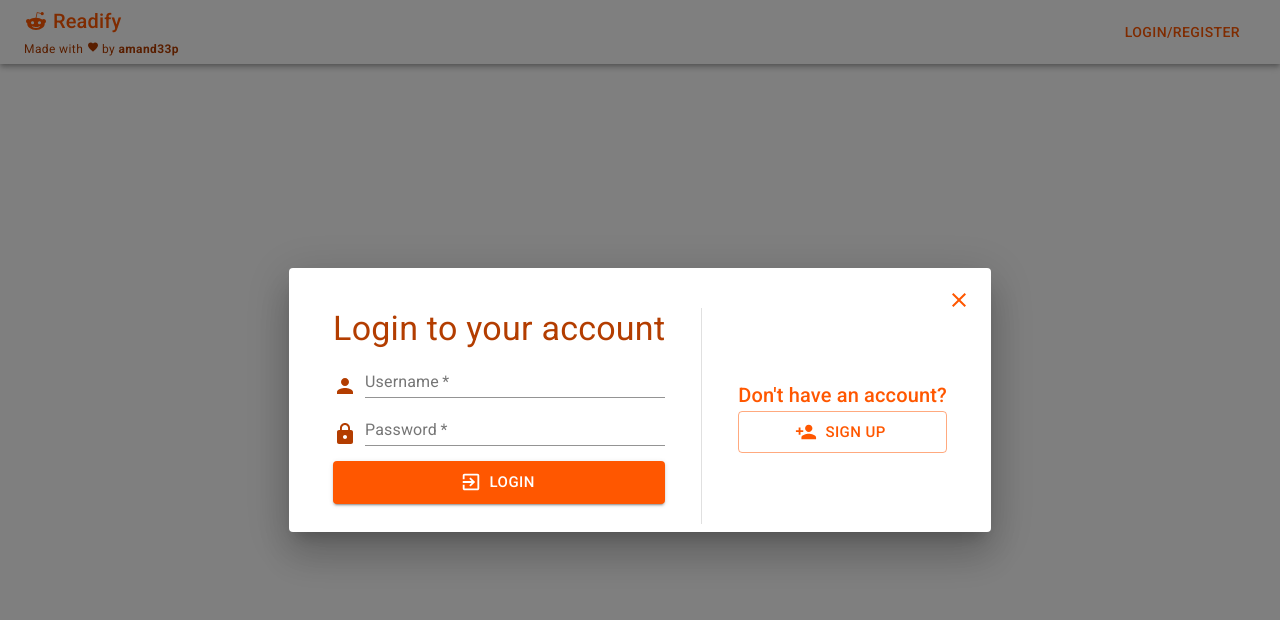
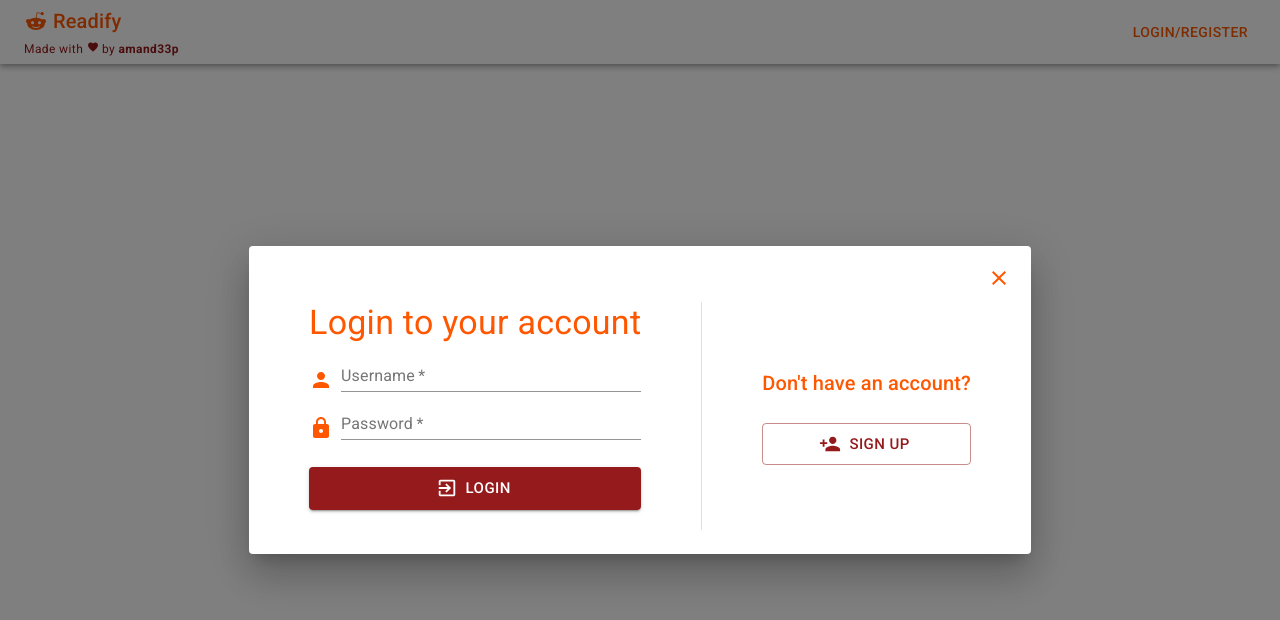
Before and after one commit to snowmandot0520/Reddish_pro, a React (Create React App) app in the folder client/: page / in a window 1280 px wide. Both pictures are taken after a click on the button "LOGIN/REGISTER". Shown: the top 620 px of the page. Built offline with nearby package versions, Linux system fonts and the light colour scheme.

Commit message:
made some changes

```diff
--- a/client/src/App.js
+++ b/client/src/App.js
@@ -23,7 +23,7 @@ const App = () => {
         main: '#FF5700',
       },
       secondary: {
-        main: '#b33d00',
+        main: '#941a1c',
       },
     },
   });
--- a/client/src/components/AuthForm.js
+++ b/client/src/components/AuthForm.js
@@ -66,10 +66,11 @@ const AuthForm = ({ closeModal }) => {
         }
       >
         {({ isSubmitting }) => (
+          <>
             <Form className={classes.form}>
               <Typography
                 variant="h4"
-              color="secondary"
+                color="primary"
                 className={classes.formTitle}
               >
                 {authType === 'login'
@@ -77,7 +78,7 @@ const AuthForm = ({ closeModal }) => {
                   : 'Create a new account'}
               </Typography>
               <div className={classes.input}>
-              <PersonIcon className={classes.inputIcon} color="secondary" />
+                <PersonIcon className={classes.inputIcon} color="primary" />
                 <TextInput
                   name="username"
                   type="text"
@@ -88,7 +89,7 @@ const AuthForm = ({ closeModal }) => {
                 />
               </div>
               <div className={classes.input}>
-              <LockIcon className={classes.inputIcon} color="secondary" />
+                <LockIcon className={classes.inputIcon} color="primary" />
                 <TextInput
                   name="password"
                   type="password"
@@ -100,7 +101,7 @@ const AuthForm = ({ closeModal }) => {
               </div>
               <Button
                 type="submit"
-              color="primary"
+                color="secondary"
                 variant="contained"
                 size="large"
                 startIcon={
@@ -118,30 +119,42 @@ const AuthForm = ({ closeModal }) => {
                   : 'Sign Up'}
               </Button>
             </Form>
-        )}
-      </Formik>
-      <Divider orientation="vertical" variant="middle" flexItem />
+            <Divider
+              orientation="vertical"
+              flexItem
+              className={classes.divider}
+            />
             <div className={classes.sidePanel}>
-        <Typography variant="h6" className={classes.switchText} color="primary">
+              <Typography
+                variant="h6"
+                className={classes.switchText}
+                color="primary"
+              >
                 {authType === 'login'
                   ? `Don't have an account?`
                   : 'Already have an account?'}
               </Typography>
               <Button
                 onClick={() =>
-            authType === 'login' ? setAuthType('signup') : setAuthType('login')
+                  authType === 'login'
+                    ? setAuthType('signup')
+                    : setAuthType('login')
                 }
                 fullWidth
                 size="large"
-          color="primary"
+                color="secondary"
                 variant="outlined"
                 startIcon={
                   authType === 'login' ? <PersonAddIcon /> : <ExitToAppIcon />
                 }
+                disabled={isSubmitting}
               >
                 {authType === 'login' ? 'Sign Up' : 'Login'}
               </Button>
             </div>
+          </>
+        )}
+      </Formik>
     </div>
   );
 };
--- a/client/src/components/AuthFormModal.js
+++ b/client/src/components/AuthFormModal.js
@@ -10,6 +10,7 @@ import {
 } from '@material-ui/core';
 import MuiDialogTitle from '@material-ui/core/DialogTitle';
 
+import { useDialogStyles } from '../styles/muiStyles';
 import { withStyles } from '@material-ui/core/styles';
 import { useNavStyles } from '../styles/muiStyles';
 import CloseIcon from '@material-ui/icons/Close';
@@ -48,7 +49,8 @@ const DialogTitle = withStyles(styles)((props) => {
 const AuthFormModal = () => {
   const [open, setOpen] = useState(false);
 
-  const classes = useNavStyles();
+  const classes = useDialogStyles();
+  const classesBtn = useNavStyles();
 
   const handleClickOpen = () => {
     setOpen(true);
@@ -63,11 +65,16 @@ const AuthFormModal = () => {
       <Button
         color="primary"
         onClick={handleClickOpen}
-        className={classes.navButtons}
+        className={classesBtn.navButtons}
       >
         Login/Register
       </Button>
-      <Dialog open={open} onClose={handleClose} maxWidth="md">
+      <Dialog
+        open={open}
+        onClose={handleClose}
+        maxWidth="md"
+        classes={{ paper: classes.dialogWrapper }}
+      >
         <DialogTitle onClose={handleClose}></DialogTitle>
         <DialogContent>
           <AuthForm closeModal={handleClose} />
--- a/client/src/components/NavBar.js
+++ b/client/src/components/NavBar.js
@@ -2,6 +2,7 @@ import React, { useState } from 'react';
 import { useDispatch, useSelector } from 'react-redux';
 import { logoutUser } from '../reducers/userReducer';
 import AuthFormModal from './AuthFormModal';
+import storageService from '../utils/localStorage';
 
 import {
   AppBar,
@@ -33,6 +34,8 @@ const NavBar = () => {
 
   const open = Boolean(anchorEl);
 
+  const userLoggedIn = storageService.loadUser() || user;
+
   const handleMenu = (event) => {
     setAnchorEl(event.currentTarget);
   };
@@ -54,14 +57,19 @@ const NavBar = () => {
   };
 
   const desktopMenu = () => {
-    return user ? (
-      <Button color="primary" onClick={handleLogout}>
-        Logout
-      </Button>
+    return userLoggedIn ? (
+      <>
+        <Typography color="primary">
+          Welcome, {user && user.username}
+        </Typography>
+        <Button color="primary" onClick={handleLogout}>
+          Logout
+        </Button>
+      </>
     ) : (
-      <Button>
+      <>
         <AuthFormModal />
-      </Button>
+      </>
     );
   };
 
--- a/client/src/styles/muiStyles.js
+++ b/client/src/styles/muiStyles.js
@@ -48,7 +48,7 @@ export const useNavStyles = makeStyles((theme) => ({
 }));
 
 export const useAuthStyles = (authType) =>
-  makeStyles(() => ({
+  makeStyles((theme) => ({
     authWrapper: {
       display: 'flex',
       flexDirection: authType === 'login' ? 'row' : 'row-reverse',
@@ -62,9 +62,9 @@ export const useAuthStyles = (authType) =>
       paddingBottom: 20,
     },
     formTitle: { textAlign: 'center' },
-    switchText: { textAlign: 'center' },
+    switchText: { textAlign: 'center', marginBottom: '1.2em' },
     submitButton: {
-      marginTop: '1em',
+      marginTop: '1.8em',
     },
     input: {
       display: 'flex',
@@ -77,4 +77,14 @@ export const useAuthStyles = (authType) =>
       padding: 20,
       margin: 'auto 0',
     },
+    divider: {
+      marginLeft: 40,
+      marginRight: 40,
+    },
   }));
+
+export const useDialogStyles = makeStyles((theme) => ({
+  dialogWrapper: {
+    padding: theme.spacing(2),
+  },
+}));
```
Lines whose indentation alone changed are shown as unchanged.
